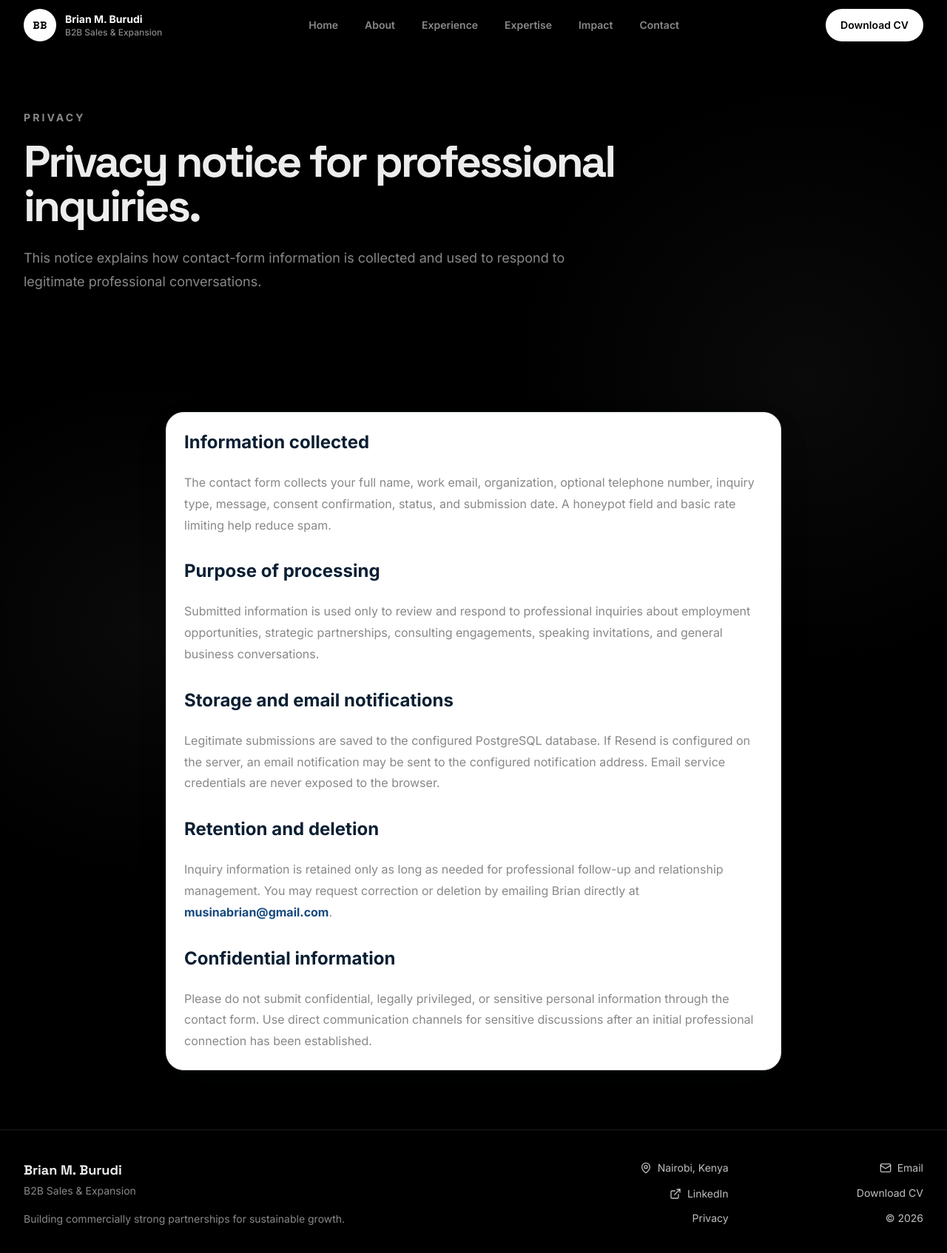
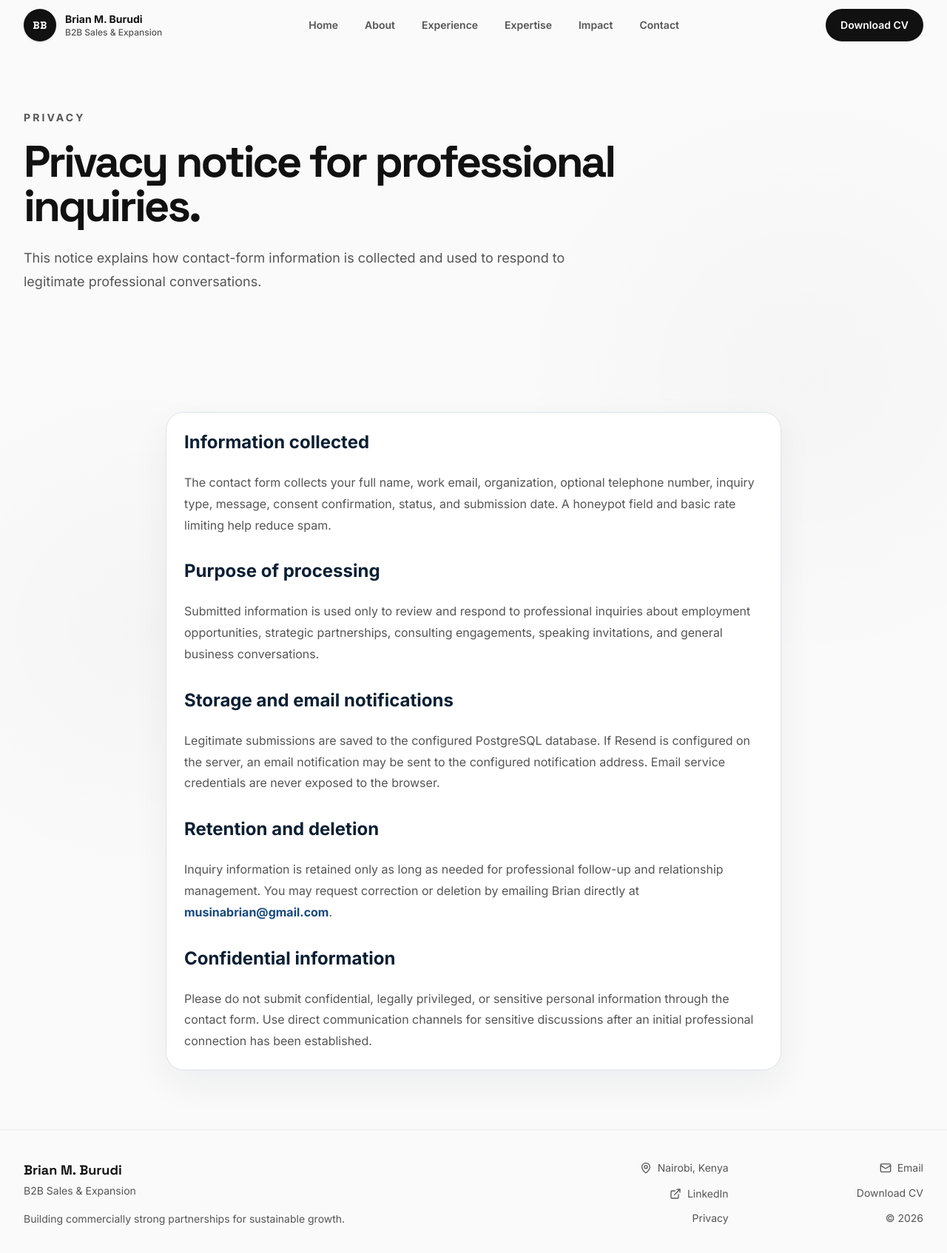
Before and after one commit to rauell1/brian-burundi, a Next.js app: page /privacy in a window 1280 px wide. Shown: the top 1694 px of the page at 74% size. Built offline with nearby package versions, Linux system fonts and the light colour scheme.

Commit message:
Major design pivot: Sleek Light mode bento layout

```diff
--- a/src/app/globals.css
+++ b/src/app/globals.css
@@ -12,44 +12,45 @@
 html {
   text-rendering: optimizeLegibility;
   scroll-behavior: smooth;
-  background-color: #000000;
+  background-color: #fafafa;
 }
 
 body {
   overflow-x: hidden;
-  background-color: #000000;
-  color: #ededed;
+  background-color: #fafafa;
+  color: #111111;
   background-image:
-    radial-gradient(circle at 15% 50%, rgba(255, 255, 255, 0.04), transparent 25%),
-    radial-gradient(circle at 85% 30%, rgba(255, 255, 255, 0.04), transparent 25%);
+    radial-gradient(circle at 15% 50%, rgba(0, 0, 0, 0.02), transparent 25%),
+    radial-gradient(circle at 85% 30%, rgba(0, 0, 0, 0.02), transparent 25%);
 }
 
 ::selection {
-  background: #ededed;
-  color: #000000;
+  background: #111111;
+  color: #fafafa;
 }
 
 /* Modern UI Utilities */
 .glass-panel {
-  background: rgba(25, 25, 25, 0.4);
+  background: rgba(255, 255, 255, 0.6);
   backdrop-filter: blur(24px);
   -webkit-backdrop-filter: blur(24px);
-  border: 1px solid rgba(255, 255, 255, 0.08);
+  border: 1px solid rgba(0, 0, 0, 0.05);
 }
 
 .bento-card {
-  background: rgba(15, 15, 15, 0.6);
-  border: 1px solid rgba(255, 255, 255, 0.06);
+  background: #ffffff;
+  border: 1px solid rgba(0, 0, 0, 0.06);
   border-radius: 1.5rem;
   transition: all 0.4s cubic-bezier(0.16, 1, 0.3, 1);
   position: relative;
   overflow: hidden;
+  box-shadow: 0 4px 20px rgba(0, 0, 0, 0.02);
 }
 
 .bento-card:hover {
-  background: rgba(25, 25, 25, 0.8);
-  border: 1px solid rgba(255, 255, 255, 0.15);
-  box-shadow: 0 0 30px rgba(255, 255, 255, 0.03);
+  border: 1px solid rgba(0, 0, 0, 0.12);
+  box-shadow: 0 8px 30px rgba(0, 0, 0, 0.05);
+  transform: translateY(-2px);
 }
 
 .hero-gradient {
@@ -62,12 +63,12 @@ body {
   content: "";
   position: absolute;
   top: -50%; left: -50%; right: -50%; bottom: -50%;
-  background: radial-gradient(circle at center, rgba(255, 255, 255, 0.05) 0%, transparent 40%);
+  background: radial-gradient(circle at center, rgba(0, 0, 0, 0.03) 0%, transparent 40%);
   pointer-events: none;
 }
 
 .text-gradient-neon {
-  background: linear-gradient(to right, #fff, #888);
+  background: linear-gradient(to right, #111, #666);
   -webkit-background-clip: text;
   -webkit-text-fill-color: transparent;
   background-clip: text;
@@ -81,8 +82,8 @@ body {
   z-index: 100;
   transform: translateY(-150%);
   border-radius: 999px;
-  background: #fff;
-  color: #000;
+  background: #111;
+  color: #fff;
   padding: 0.75rem 1rem;
   font-weight: 700;
   transition: transform 160ms ease;
@@ -90,7 +91,7 @@ body {
 
 .skip-link:focus {
   transform: translateY(0);
-  outline: 3px solid #fff;
+  outline: 3px solid #111;
   outline-offset: 3px;
 }
 
@@ -100,12 +101,12 @@ body {
 }
 
 .focus-ring:focus-visible {
-  outline-color: #fff;
+  outline-color: #111;
 }
 
 .prose-executive p {
   margin-top: 1.5rem;
-  color: #888;
+  color: #555;
   line-height: 1.8;
 }
 
--- a/src/components/public-sections.tsx
+++ b/src/components/public-sections.tsx
@@ -12,11 +12,11 @@ import { motion } from "framer-motion";
 
 export function PageIntro({ eyebrow, title, description }: { eyebrow: string; title: string; description: string }) {
   return (
-    <section className="text-[#ededed]">
+    <section className="text-[#111]">
       <div className="mx-auto max-w-7xl px-4 py-16 sm:px-6 lg:px-8 lg:py-20">
-        <p className="text-sm font-bold uppercase tracking-[0.22em] text-[#888]">{eyebrow}</p>
+        <p className="text-sm font-bold uppercase tracking-[0.22em] text-[#555]">{eyebrow}</p>
         <h1 className="mt-5 max-w-4xl font-display text-4xl font-extrabold tracking-tighter sm:text-5xl lg:text-6xl">{title}</h1>
-        <p className="mt-6 max-w-3xl text-lg leading-8 text-[#888]">{description}</p>
+        <p className="mt-6 max-w-3xl text-lg leading-8 text-[#555]">{description}</p>
       </div>
     </section>
   );
@@ -25,9 +25,9 @@ export function PageIntro({ eyebrow, title, description }: { eyebrow: string; ti
 export function SectionHeading({ eyebrow, title, description, align = "left" }: { eyebrow?: string; title: string; description?: string; align?: "left" | "center" }) {
   return (
     <div className={align === "center" ? "mx-auto max-w-3xl text-center" : "max-w-3xl"}>
-      {eyebrow ? <p className="text-sm font-bold uppercase tracking-[0.2em] text-[#888]">{eyebrow}</p> : null}
-      <h2 className="mt-3 font-display text-3xl font-extrabold tracking-tighter text-[#ededed] sm:text-4xl">{title}</h2>
-      {description ? <p className="mt-4 text-base leading-8 text-[#888] sm:text-lg">{description}</p> : null}
+      {eyebrow ? <p className="text-sm font-bold uppercase tracking-[0.2em] text-[#555]">{eyebrow}</p> : null}
+      <h2 className="mt-3 font-display text-3xl font-extrabold tracking-tighter text-[#111] sm:text-4xl">{title}</h2>
+      {description ? <p className="mt-4 text-base leading-8 text-[#555] sm:text-lg">{description}</p> : null}
     </div>
   );
 }
@@ -36,9 +36,9 @@ export function OrganizationStrip() {
   const marqueeItems = [...organizationNames, ...organizationNames];
 
   return (
-    <section className="border-y border-white/5 overflow-hidden">
+    <section className="border-y border-black/5 overflow-hidden">
       <div className="py-8">
-        <p className="mb-6 px-4 text-center text-sm font-semibold uppercase tracking-[0.18em] text-[#888]">
+        <p className="mb-6 px-4 text-center text-sm font-semibold uppercase tracking-[0.18em] text-[#555]">
           Experience across respected organizations and growth-stage companies
         </p>
         <div className="relative flex w-full mask-edges">
@@ -54,7 +54,7 @@ export function OrganizationStrip() {
             {marqueeItems.map((name, i) => (
               <div
                 key={`${name}-${i}`}
-                className="flex h-16 min-w-[200px] shrink-0 items-center justify-center rounded-2xl border border-white/10 bg-white/5 px-6 text-center text-sm font-bold text-[#ededed]"
+                className="flex h-16 min-w-[200px] shrink-0 items-center justify-center rounded-2xl border border-black/10 bg-black/5 px-6 text-center text-sm font-bold text-[#111]"
               >
                 {name}
               </div>
@@ -69,42 +69,42 @@ export function OrganizationStrip() {
 export function MetricCard({ metric }: { metric: ImpactMetricContent }) {
   return (
     <div className="bento-card h-full p-6 text-center">
-      <p className="font-display text-5xl font-extrabold text-[#ededed]">
+      <p className="font-display text-5xl font-extrabold text-[#111]">
         {metric.prefix}{metric.value}{metric.suffix}
       </p>
-      <h3 className="mt-3 text-base font-bold text-[#fff]">{metric.label}</h3>
-      <p className="mt-2 text-sm leading-6 text-[#888]">{metric.context}</p>
+      <h3 className="mt-3 text-base font-bold text-[#111]">{metric.label}</h3>
+      <p className="mt-2 text-sm leading-6 text-[#555]">{metric.context}</p>
     </div>
   );
 }
 
 export function ExperienceTimeline({ experiences, compact = false }: { experiences: ExperienceContent[]; compact?: boolean }) {
   return (
-    <div className="relative space-y-6 before:absolute before:left-4 before:top-2 before:h-[calc(100%-1rem)] before:w-px before:bg-white/10 md:before:left-1/2">
+    <div className="relative space-y-6 before:absolute before:left-4 before:top-2 before:h-[calc(100%-1rem)] before:w-px before:bg-black/10 md:before:left-1/2">
       {experiences.map((experience, index) => (
         <article key={`${experience.organization}-${experience.jobTitle}-${experience.startDate}`} className="relative grid gap-6 md:grid-cols-2 md:gap-10">
           <div className={index % 2 === 0 ? "md:text-right" : "md:col-start-2"}>
             <div className="ml-10 md:ml-0">
-              <div className="inline-block rounded-full border border-white/10 bg-white/5 px-3 py-1 text-xs font-medium text-[#fff]">{experience.sector}</div>
-              <h3 className="mt-4 text-2xl font-display font-bold text-[#ededed]">{experience.jobTitle}</h3>
-              <p className="mt-1 text-lg font-semibold text-[#888]">{experience.organization}</p>
-              <p className="mt-2 inline-flex items-center gap-2 text-sm text-[#888] md:justify-end"><MapPin size={16} aria-hidden="true" /> {experience.location}</p>
-              <p className="mt-1 text-sm font-semibold text-white/50">{formatDateRange(experience.startDate, experience.endDate, experience.isCurrent)}</p>
+              <div className="inline-block rounded-full border border-black/10 bg-black/5 px-3 py-1 text-xs font-medium text-[#111]">{experience.sector}</div>
+              <h3 className="mt-4 text-2xl font-display font-bold text-[#111]">{experience.jobTitle}</h3>
+              <p className="mt-1 text-lg font-semibold text-[#555]">{experience.organization}</p>
+              <p className="mt-2 inline-flex items-center gap-2 text-sm text-[#555] md:justify-end"><MapPin size={16} aria-hidden="true" /> {experience.location}</p>
+              <p className="mt-1 text-sm font-semibold text-black/50">{formatDateRange(experience.startDate, experience.endDate, experience.isCurrent)}</p>
             </div>
           </div>
           <div className={index % 2 === 0 ? "md:col-start-2" : "md:row-start-1"}>
-            <span className="absolute left-2 top-1.5 grid size-5 place-items-center rounded-full bg-white ring-8 ring-[#000] md:left-1/2 md:-translate-x-1/2" aria-hidden="true" />
+            <span className="absolute left-2 top-1.5 grid size-5 place-items-center rounded-full bg-black ring-8 ring-[#fafafa] md:left-1/2 md:-translate-x-1/2" aria-hidden="true" />
             <div className="bento-card ml-10 md:ml-0 p-6">
-              <p className="text-sm leading-7 text-[#888]">{experience.summary}</p>
+              <p className="text-sm leading-7 text-[#555]">{experience.summary}</p>
               {!compact ? (
-                <ul className="mt-5 space-y-2 text-sm leading-6 text-[#888]">
+                <ul className="mt-5 space-y-2 text-sm leading-6 text-[#555]">
                   {experience.responsibilities.map((item) => (
-                    <li key={item} className="flex gap-2"><span className="mt-2 size-1.5 rounded-full bg-white/50 shrink-0" aria-hidden="true" /> <span>{item}</span></li>
+                    <li key={item} className="flex gap-2"><span className="mt-2 size-1.5 rounded-full bg-black/50 shrink-0" aria-hidden="true" /> <span>{item}</span></li>
                   ))}
                 </ul>
               ) : null}
               <div className="mt-5 flex flex-wrap gap-2">
-                {experience.skills.map((skill) => <span key={skill} className="rounded-full bg-white/10 px-3 py-1 text-xs font-medium text-[#fff]">{skill}</span>)}
+                {experience.skills.map((skill) => <span key={skill} className="rounded-full bg-black/5 px-3 py-1 text-xs font-medium text-[#111]">{skill}</span>)}
               </div>
             </div>
           </div>
--- a/src/components/site-footer.tsx
+++ b/src/components/site-footer.tsx
@@ -6,19 +6,19 @@ export function SiteFooter() {
   const year = new Date().getFullYear();
 
   return (
-    <footer className="border-t border-white/10 bg-[#000] text-[#ededed]">
+    <footer className="border-t border-black/5 bg-[#fafafa] text-[#111]">
       <div className="mx-auto grid max-w-7xl gap-8 px-4 py-10 sm:px-6 lg:grid-cols-[1.3fr_1fr] lg:px-8">
         <div>
           <p className="text-lg font-display font-bold">Brian M. Burudi</p>
-          <p className="mt-1 text-sm text-[#888]">B2B Sales & Expansion</p>
-          <p className="mt-4 max-w-xl text-sm leading-6 text-[#888]">Building commercially strong partnerships for sustainable growth.</p>
+          <p className="mt-1 text-sm text-[#555]">B2B Sales & Expansion</p>
+          <p className="mt-4 max-w-xl text-sm leading-6 text-[#555]">Building commercially strong partnerships for sustainable growth.</p>
         </div>
-        <div className="grid gap-3 text-sm text-white/75 sm:grid-cols-2 lg:justify-items-end">
+        <div className="grid gap-3 text-sm text-[#555] sm:grid-cols-2 lg:justify-items-end">
           <span className="inline-flex items-center gap-2"><MapPin size={16} aria-hidden="true" /> Nairobi, Kenya</span>
-          <a className="inline-flex items-center gap-2 hover:text-white" href={`mailto:${publicContact.email}`}><Mail size={16} aria-hidden="true" /> Email</a>
-          <a className="inline-flex items-center gap-2 hover:text-white" href={publicContact.linkedIn} target="_blank" rel="noreferrer"><ExternalLink size={16} aria-hidden="true" /> LinkedIn</a>
-          <a className="hover:text-white" href={publicContact.cvPath} download>Download CV</a>
-          <Link className="hover:text-white" href="/privacy">Privacy</Link>
+          <a className="inline-flex items-center gap-2 hover:text-[#111]" href={`mailto:${publicContact.email}`}><Mail size={16} aria-hidden="true" /> Email</a>
+          <a className="inline-flex items-center gap-2 hover:text-[#111]" href={publicContact.linkedIn} target="_blank" rel="noreferrer"><ExternalLink size={16} aria-hidden="true" /> LinkedIn</a>
+          <a className="hover:text-[#111]" href={publicContact.cvPath} download>Download CV</a>
+          <Link className="hover:text-[#111]" href="/privacy">Privacy</Link>
           <span>© {year}</span>
         </div>
       </div>
--- a/src/components/site-header.tsx
+++ b/src/components/site-header.tsx
@@ -43,15 +43,15 @@ export function SiteHeader() {
     <header
       className={cn(
         "sticky top-0 z-50 border-b transition",
-        scrolled ? "border-white/10 bg-[#000]/95 shadow-sm backdrop-blur" : "border-transparent bg-[#000]/90 backdrop-blur",
+        scrolled ? "border-black/5 bg-[#fafafa]/95 shadow-sm backdrop-blur" : "border-transparent bg-[#fafafa]/90 backdrop-blur",
       )}
     >
       <nav className="mx-auto flex max-w-7xl items-center justify-between px-4 py-3 sm:px-6 lg:px-8" aria-label="Primary navigation">
-        <Link href="/" className="group flex items-center gap-3 rounded-full focus-visible:outline focus-visible:outline-2 focus-visible:outline-offset-4 focus-visible:outline-[#fff]">
-          <span className="grid size-11 place-items-center rounded-full bg-white text-sm font-display font-bold tracking-wide text-black shadow-sm transition group-hover:bg-[#e0e0e0]">BB</span>
+        <Link href="/" className="group flex items-center gap-3 rounded-full focus-visible:outline focus-visible:outline-2 focus-visible:outline-offset-4 focus-visible:outline-[#111]">
+          <span className="grid size-11 place-items-center rounded-full bg-[#111] text-sm font-display font-bold tracking-wide text-white shadow-sm transition group-hover:bg-[#333]">BB</span>
           <span className="hidden leading-tight sm:block">
-            <span className="block text-sm font-bold text-white">Brian M. Burudi</span>
-            <span className="block text-xs font-medium text-[#888]">B2B Sales & Expansion</span>
+            <span className="block text-sm font-bold text-[#111]">Brian M. Burudi</span>
+            <span className="block text-xs font-medium text-[#555]">B2B Sales & Expansion</span>
           </span>
         </Link>
 
@@ -64,8 +64,8 @@ export function SiteHeader() {
                 href={item.href}
                 aria-current={active ? "page" : undefined}
                 className={cn(
-                  "rounded-full px-4 py-2 text-sm font-semibold text-[#888] transition hover:bg-white/10 hover:text-white focus-visible:outline focus-visible:outline-2 focus-visible:outline-offset-2 focus-visible:outline-white",
-                  active && "bg-white/10 text-white shadow-sm ring-1 ring-white/20 after:ml-2 after:text-white after:content-['•']",
+                  "rounded-full px-4 py-2 text-sm font-semibold text-[#555] transition hover:bg-black/5 hover:text-[#111] focus-visible:outline focus-visible:outline-2 focus-visible:outline-offset-2 focus-visible:outline-black",
+                  active && "bg-black/5 text-[#111] shadow-sm ring-1 ring-black/10 after:ml-2 after:text-[#111] after:content-['•']",
                 )}
               >
                 {item.label}
@@ -83,7 +83,7 @@ export function SiteHeader() {
         <button
           ref={menuButtonRef}
           type="button"
-          className="inline-flex size-11 items-center justify-center rounded-full border border-white/20 bg-transparent text-white lg:hidden"
+          className="inline-flex size-11 items-center justify-center rounded-full border border-black/10 bg-transparent text-[#111] lg:hidden"
           aria-expanded={open}
           aria-controls="mobile-navigation"
           aria-label={open ? "Close navigation menu" : "Open navigation menu"}
@@ -94,7 +94,7 @@ export function SiteHeader() {
       </nav>
 
       {open ? (
-        <div id="mobile-navigation" className="border-t border-white/10 bg-[#111] px-4 py-4 shadow-lg lg:hidden">
+        <div id="mobile-navigation" className="border-t border-black/5 bg-[#ffffff] px-4 py-4 shadow-lg lg:hidden">
           <div className="mx-auto flex max-w-7xl flex-col gap-2" role="menu">
             {navItems.map((item, index) => {
               const active = item.href === "/" ? pathname === "/" : pathname.startsWith(item.href);
@@ -106,8 +106,8 @@ export function SiteHeader() {
                   role="menuitem"
                   aria-current={active ? "page" : undefined}
                   className={cn(
-                    "rounded-2xl px-4 py-3 text-base font-semibold text-[#888] focus-visible:outline focus-visible:outline-2 focus-visible:outline-offset-2 focus-visible:outline-white",
-                    active ? "bg-white/10 text-white" : "hover:bg-white/5 hover:text-white",
+                    "rounded-2xl px-4 py-3 text-base font-semibold text-[#555] focus-visible:outline focus-visible:outline-2 focus-visible:outline-offset-2 focus-visible:outline-[#111]",
+                    active ? "bg-black/5 text-[#111]" : "hover:bg-black/5 hover:text-[#111]",
                   )}
                 >
                   {item.label}
--- a/src/components/ui/button.tsx
+++ b/src/components/ui/button.tsx
@@ -12,15 +12,15 @@ type SharedProps = {
 };
 
 const variants: Record<Variant, string> = {
-  primary: "bg-[#fff] text-[#000] hover:bg-[#e0e0e0] hover:shadow-[0_0_15px_rgba(255,255,255,0.4)]",
-  secondary: "bg-[#222] text-white border border-white/10 hover:bg-[#333] hover:border-white/30",
-  outline: "border border-white/20 bg-transparent text-white hover:border-white/80 hover:bg-white/5",
-  ghost: "text-[#888] hover:bg-white/5 hover:text-white",
-  gold: "bg-white text-black hover:bg-[#e0e0e0]",
+  primary: "bg-[#111] text-[#fff] hover:bg-[#333] hover:shadow-[0_0_15px_rgba(0,0,0,0.15)]",
+  secondary: "bg-[#f2f2f2] text-[#111] border border-black/5 hover:bg-[#e0e0e0] hover:border-black/10",
+  outline: "border border-black/20 bg-transparent text-[#111] hover:border-black/80 hover:bg-black/5",
+  ghost: "text-[#555] hover:bg-black/5 hover:text-[#111]",
+  gold: "bg-[#111] text-white hover:bg-[#333]",
 };
 
 const base =
-  "inline-flex min-h-11 items-center justify-center rounded-full px-5 py-2.5 text-sm font-semibold transition-all duration-300 focus-visible:outline focus-visible:outline-2 focus-visible:outline-offset-2 focus-visible:outline-[#fff] disabled:pointer-events-none disabled:opacity-50";
+  "inline-flex min-h-11 items-center justify-center rounded-full px-5 py-2.5 text-sm font-semibold transition-all duration-300 focus-visible:outline focus-visible:outline-2 focus-visible:outline-offset-2 focus-visible:outline-[#111] disabled:pointer-events-none disabled:opacity-50";
 
 export function Button({ variant = "primary", className, ...props }: SharedProps & ButtonHTMLAttributes<HTMLButtonElement>) {
   return (
```
Also changed, not shown: src/app/page.tsx (+30 -30 lines).
